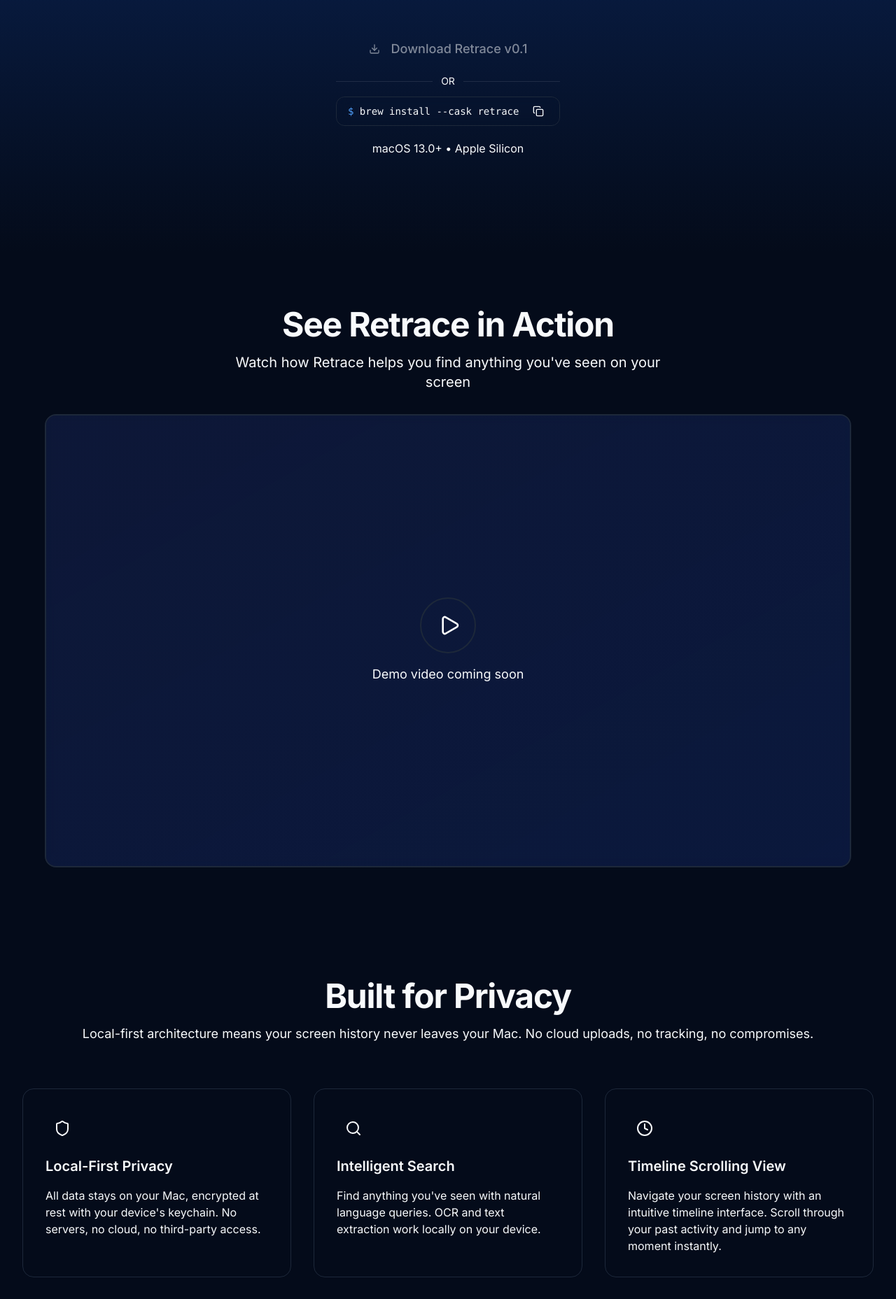
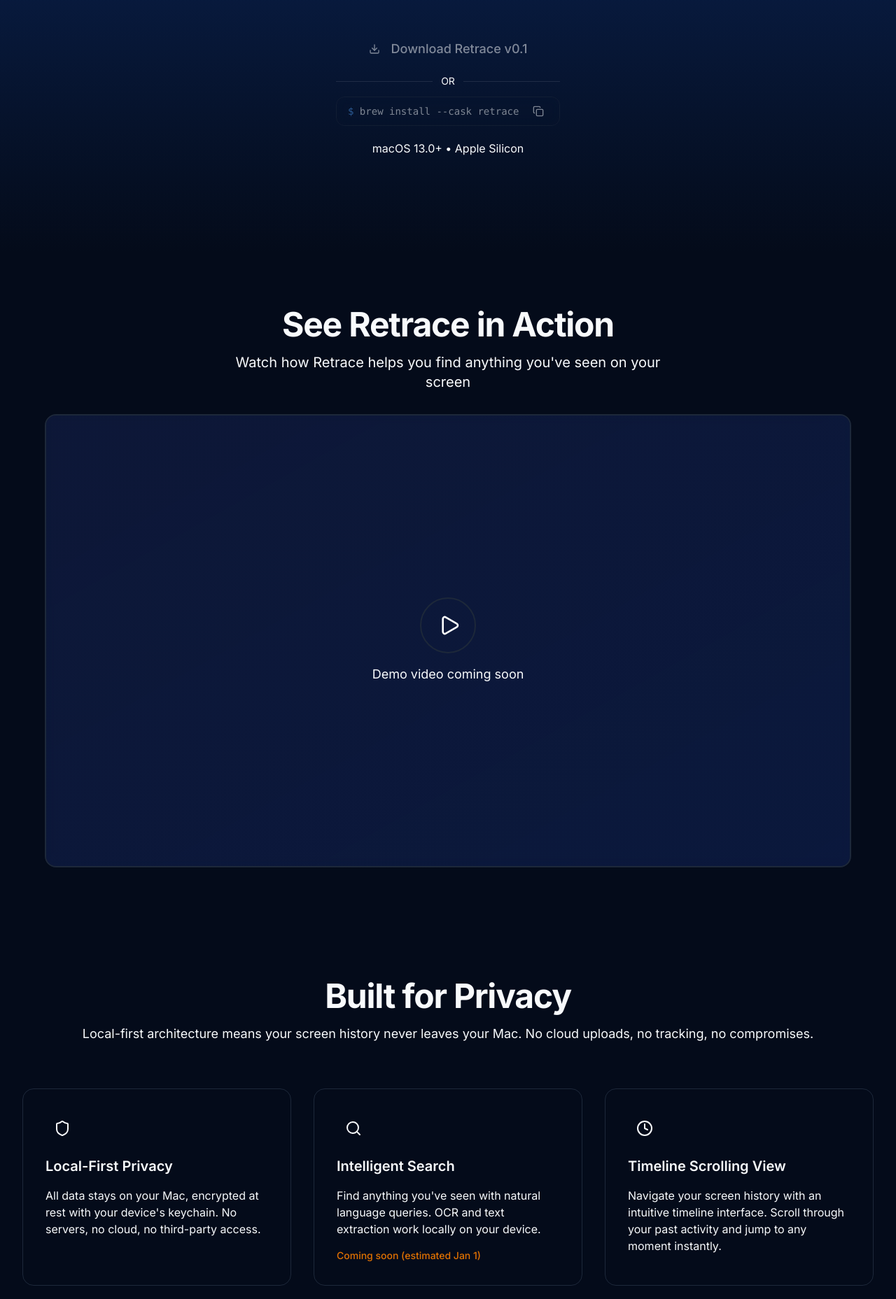
Before and after one commit to haseab/retrace-frontend, a Next.js app: page /rewind in a window 1280 px wide. Shown: the part 440-2297 px from the top of the page at 70% size. Built offline with nearby package versions, Linux system fonts and the light colour scheme.

Commit message:
edit timelines on frontend website

```diff
--- a/src/app/faq/page.tsx
+++ b/src/app/faq/page.tsx
@@ -26,6 +26,14 @@
       {
         q: "Is it really free and open source?",
         a: "Yes! Retrace is licensed under GPL v3, which means the source code is publicly available, you can modify it, and it will always remain free. You can view the code on GitHub and even build it yourself from source.",
+      },
+      {
+        q: "What features are available in Release #1 (December 19th)?",
+        a: "Release #1 includes: Rewind data migration, database decryption, timeline scrolling, continuous screen recording, basic search (no highlighting yet), keyboard shortcuts, frame deletion, and non-optimized file storage/power use. Audio recording is NOT yet available in Release #1.",
+      },
+      {
+        q: "What's coming in Release #2 (estimated January 1st)?",
+        a: "Release #2 will add: Audio recording (with privacy controls for mic & system audio), optimized power use & file storage, search highlighting, deep linking to timestamps, customizability options (language support, retention windows), daily recap, metadata filtering, ability to copy text from search, privacy protections (PII filtering, face blurring), and permission checking.",
       },
     ],
   },
@@ -63,7 +71,7 @@
       },
       {
         q: "How much disk space does it use?",
-        a: "This depends on your screen capture frequency and retention settings. On average, expect 1-2GB per week of continuous recording. You can configure capture frequency and automatic deletion of old captures in settings.",
+        a: "Release #1 uses non-optimized file storage. On average, expect 1-2GB per week of continuous recording. Release #2 (estimated January 1st) will include optimized file storage that significantly reduces disk usage. You can configure capture frequency and automatic deletion of old captures in settings.",
       },
       {
         q: "Does it slow down my Mac?",
@@ -71,7 +79,7 @@
       },
       {
         q: "How much battery does it consume?",
-        a: "On Apple Silicon Macs, the battery impact is minimal (typically <5% of total battery usage). Intel Macs may see slightly higher battery consumption during OCR processing.",
+        a: "Release #1 uses non-optimized power consumption. On Apple Silicon Macs, expect moderate battery impact. Release #2 (estimated January 1st) will include power optimizations to minimize battery drain. Intel Macs may see higher battery consumption during OCR processing.",
       },
       {
         q: "Can I use it on Intel Macs?",
@@ -88,11 +96,11 @@
     questions: [
       {
         q: "How do I search my history?",
-        a: "Use natural language queries in the search bar. For example, 'email from John about project' or 'YouTube video about cooking'. Retrace uses both OCR text and fuzzy matching to find relevant results.",
+        a: "Use natural language queries in the search bar. For example, 'email from John about project' or 'YouTube video about cooking'. Retrace uses both OCR text and fuzzy matching to find relevant results. Note: Search result highlighting is estimated for January 1st release.",
       },
       {
         q: "Can I exclude certain apps from recording?",
-        a: "Yes. You can configure app exclusions in Settings > Privacy. For example, you might want to exclude password managers, banking apps, or private browsing windows.",
+        a: "Yes. You can configure app exclusions in Settings > Privacy. For example, you might want to exclude password managers, banking apps, or private browsing windows. Note: Enhanced privacy protection features (PII filtering, face blurring) are estimated for January 1st release.",
       },
       {
         q: "How do I pause recording?",
@@ -100,11 +108,15 @@
       },
       {
         q: "Can I import data from Rewind or other apps?",
-        a: "Currently, import from other screen recording apps is not supported. This is a planned feature for future releases.",
+        a: "Yes! Retrace supports one-click migration of your Rewind data. This feature is available in Release #1 (December 19th).",
       },
       {
         q: "How far back does the history go?",
-        a: "This depends on your storage settings. By default, Retrace keeps 30 days of history. You can configure this in Settings to keep more or less history based on your available disk space.",
+        a: "This depends on your storage settings. By default, Retrace keeps 30 days of history. You can configure retention windows in Settings (estimated for January 1st release) to keep more or less history based on your available disk space.",
+      },
+      {
+        q: "Does Retrace record audio?",
+        a: "Audio recording (microphone and system audio) is not available in Release #1 (December 19th). It will be added in Release #2 (estimated January 1st) with strict privacy controls - microphone can run 24/7 (captures only your voice), while system audio is automatically muted during meetings to protect others' privacy.",
       },
     ],
   },
--- a/src/components/sections/features.tsx
+++ b/src/components/sections/features.tsx
@@ -17,36 +17,44 @@
     title: "Local-First Privacy",
     description:
       "All data stays on your Mac, encrypted at rest with your device's keychain. No servers, no cloud, no third-party access.",
+    available: true,
   },
   {
     icon: Search,
     title: "Intelligent Search",
     description:
       "Find anything you've seen with natural language queries. OCR and text extraction work locally on your device.",
+    available: true,
+    note: "Coming soon (estimated Jan 1)",
   },
   {
     icon: Clock,
     title: "Timeline Scrolling View",
     description:
       "Navigate your screen history with an intuitive timeline interface. Scroll through your past activity and jump to any moment instantly.",
+    available: true,
   },
   {
     icon: HardDrive,
     title: "~4000x Compression",
     description:
       "Advanced compression technology means your entire screen history takes only 10-15 GB per month. Store months of data without filling your drive. Easy Exporting.",
+    available: true,
+    note: "Coming soon (estimated Jan 1)",
   },
   {
     icon: ArrowRightLeft,
     title: "Rewind Migration",
     description:
       "Seamlessly migrate your existing Rewind data to Retrace. Import your screen history and continue where you left off.",
+    available: true,
   },
   {
     icon: Code,
     title: "100% Open Source",
     description:
       "GPL v3 licensed. Audit the code yourself, verify no data leaves your Mac, and contribute improvements.",
+    available: true,
   },
 ];
 
@@ -70,6 +78,7 @@
               title={feature.title}
               description={feature.description}
               delay={index * 0.1}
+              note={feature.note}
             />
           ))}
         </div>
--- a/src/components/sections/hero-base.tsx
+++ b/src/components/sections/hero-base.tsx
@@ -2,9 +2,14 @@
 
 import { Badge } from "@/components/ui/badge";
 import { DownloadButton } from "@/components/ui/download-button";
-import { TooltipProvider } from "@/components/ui/tooltip";
+import {
+  Tooltip,
+  TooltipContent,
+  TooltipProvider,
+  TooltipTrigger,
+} from "@/components/ui/tooltip";
 import { motion } from "framer-motion";
-import { Check, Copy } from "lucide-react";
+import { Copy } from "lucide-react";
 import { useState } from "react";
 
 const LATEST_VERSION = "1.0.0";
@@ -27,17 +32,6 @@
   trackingSource,
 }: HeroBaseProps) {
   const [isDownloading, setIsDownloading] = useState(false);
-  const [isCopied, setIsCopied] = useState(false);
-
-  const handleCopy = async () => {
-    try {
-      await navigator.clipboard.writeText("brew install --cask retrace");
-      setIsCopied(true);
-      setTimeout(() => setIsCopied(false), 2000);
-    } catch (err) {
-      console.error("Failed to copy:", err);
-    }
-  };
 
   const handleDownload = async () => {
     setIsDownloading(true);
@@ -132,23 +126,29 @@
                 <div className="flex-1 h-px bg-white/10" />
               </div>
 
-              <div className="hidden sm:flex group relative items-center gap-2 rounded-xl bg-card/30 backdrop-blur-sm border border-white/5 px-4 py-2 w-full max-w-xs">
+              <TooltipProvider delayDuration={0}>
+                <Tooltip>
+                  <TooltipTrigger asChild>
+                    <div className="hidden sm:flex group relative items-center gap-2 rounded-xl bg-card/30 backdrop-blur-sm border border-white/5 px-4 py-2 w-full max-w-xs opacity-50 cursor-not-allowed">
                       <code className="text-sm text-muted-foreground">
                         <span className="text-blue-400">$</span> brew install --cask
                         retrace
                       </code>
                       <button
-                  onClick={handleCopy}
-                  className="ml-2 p-1 rounded hover:bg-white/10 transition-colors"
-                  aria-label="Copy to clipboard"
+                        onClick={(e) => e.preventDefault()}
+                        disabled
+                        className="ml-2 p-1 rounded cursor-not-allowed"
+                        aria-label="Copy to clipboard (disabled)"
                       >
-                  {isCopied ? (
-                    <Check className="h-4 w-4 text-green-400" />
-                  ) : (
                         <Copy className="h-4 w-4 text-muted-foreground" />
-                  )}
                       </button>
                     </div>
+                  </TooltipTrigger>
+                  <TooltipContent>
+                    <p>Estimated Jan 1</p>
+                  </TooltipContent>
+                </Tooltip>
+              </TooltipProvider>
 
               <p className="text-sm sm:text-base text-muted-foreground mt-2">
                 macOS 13.0+ • Apple Silicon
--- a/src/components/ui/feature-card.tsx
+++ b/src/components/ui/feature-card.tsx
@@ -10,6 +10,7 @@
   description: string;
   className?: string;
   delay?: number;
+  note?: string;
 }
 
 export function FeatureCard({
@@ -18,6 +19,7 @@
   description,
   className,
   delay = 0,
+  note,
 }: FeatureCardProps) {
   return (
     <motion.div
@@ -37,6 +39,11 @@
         </div>
         <h3 className="text-xl font-semibold">{title}</h3>
         <p className="text-muted-foreground">{description}</p>
+        {note && (
+          <p className="text-sm text-amber-600 dark:text-amber-400 font-medium">
+            {note}
+          </p>
+        )}
       </div>
     </motion.div>
   );
```
Lines whose indentation alone changed are shown as unchanged.
